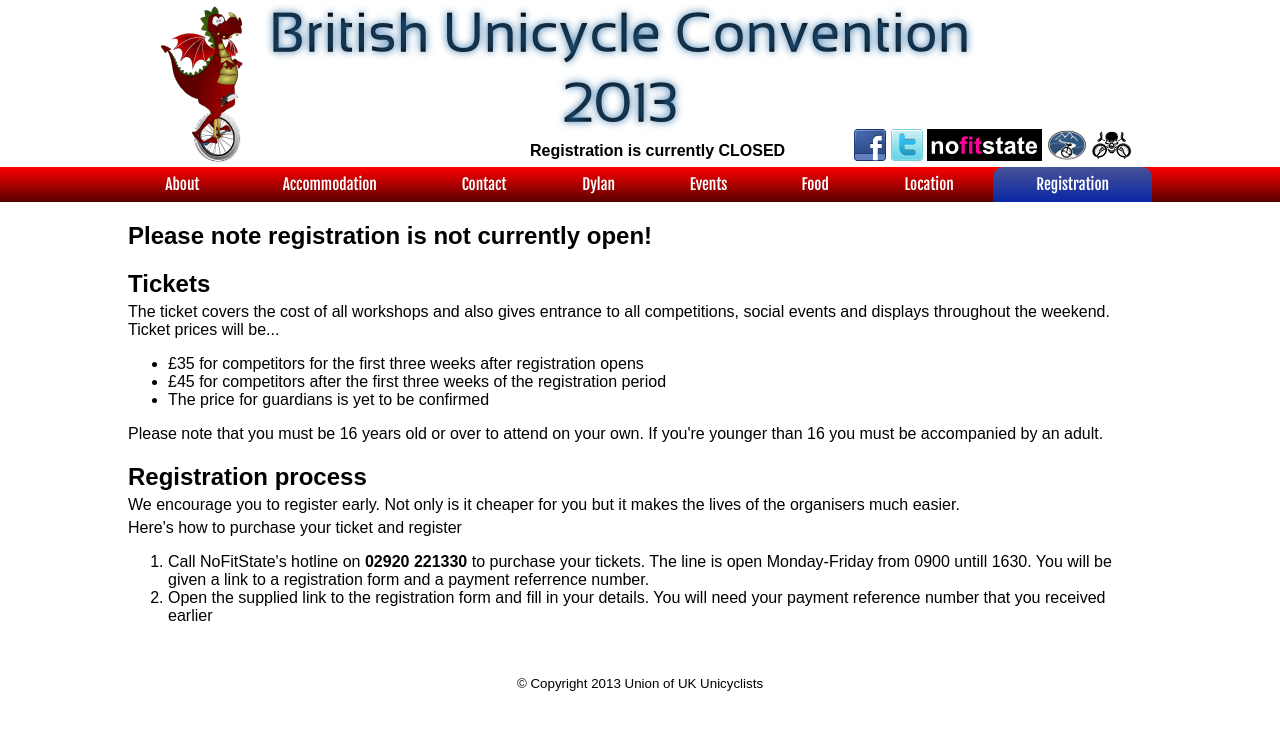
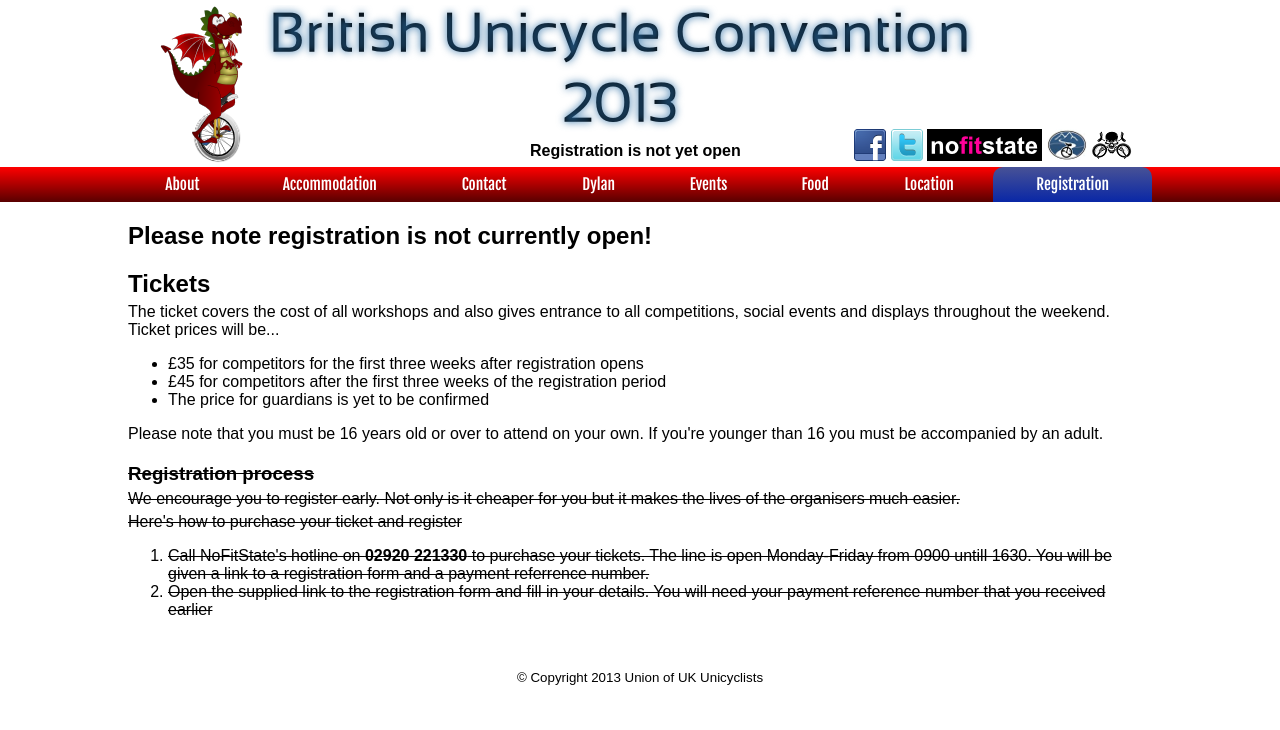
Before and after one commit to delcypher/buc2013-website, a PHP site: page /index.php?page=registration in a window 1280 px wide. Shown: the top 730 px of the page. Run offline with PHP 8.4, Linux system fonts and the light colour scheme; some libraries are stand-ins or nearby versions; some web fonts are replaced.

Commit message:
Improved registration information.

```diff
--- a/index.php
+++ b/index.php
@@ -78,7 +78,7 @@
         <div id="container">
           <header>
             <div id="uuu_logo">
-              <div id="reginfo"><p>Registration is currently CLOSED</p></div>
+              <div id="reginfo"><p>Registration is not yet open</p></div>
               <div id="social_container">
               <a href="https://www.facebook.com/theunionofukunicyclists"><img src="img/facebook-icon.png"></a>
               <a href="https://twitter.com/UUUnicyclists"><img src="img/twitter-icon.png"></a>
--- a/registration.htm
+++ b/registration.htm
@@ -12,6 +12,7 @@ Ticket prices will be...</p>
 <p>Please note that you must be 16 years old or over to attend on your own. If you're younger than 16 you must be accompanied by an adult.</p>
 </p>
 
+<section id="regtext">
   <h1>Registration process</h1>
   <p>We encourage you to register early. Not only is it cheaper for you but it makes the lives of the organisers much easier.</p>
   <p>Here's how to purchase your ticket and register</p>
@@ -20,3 +21,4 @@ Ticket prices will be...</p>
     <li>Call NoFitState's hotline on <b>02920 221330</b> to purchase your tickets. The line is open Monday-Friday from 0900 untill 1630. You will be given a link to a registration form and a payment referrence number.</li>
     <li>Open the supplied link to the registration form and fill in your details. You will need your payment reference number that you received earlier</li>
   </ul>
+</section>
--- a/style.css
+++ b/style.css
@@ -91,6 +91,11 @@ p
   bottom:0px;
   text-align:center;
   font-weight: bold;
+}
+
+#regtext, #regtext p
+{
+  text-decoration: line-through;
 }
 
 footer
```
Lines whose indentation alone changed are shown as unchanged.
